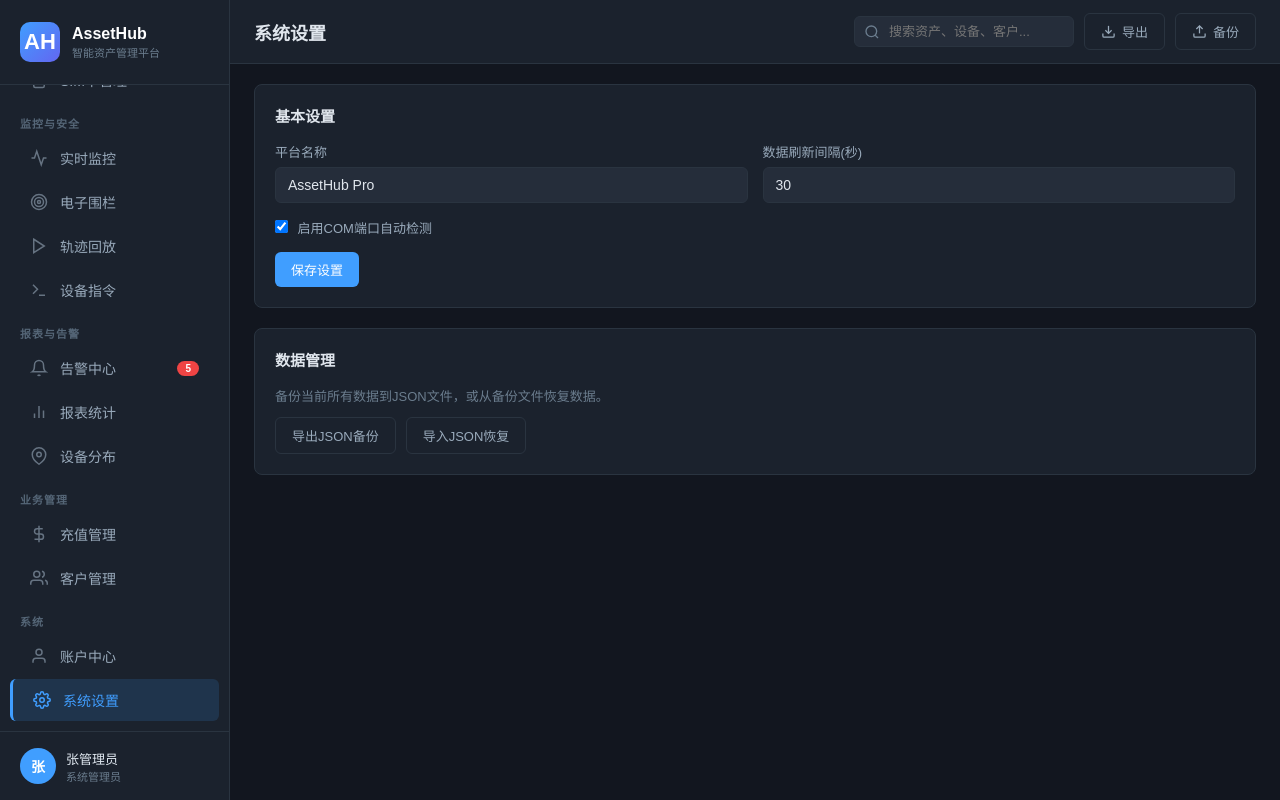
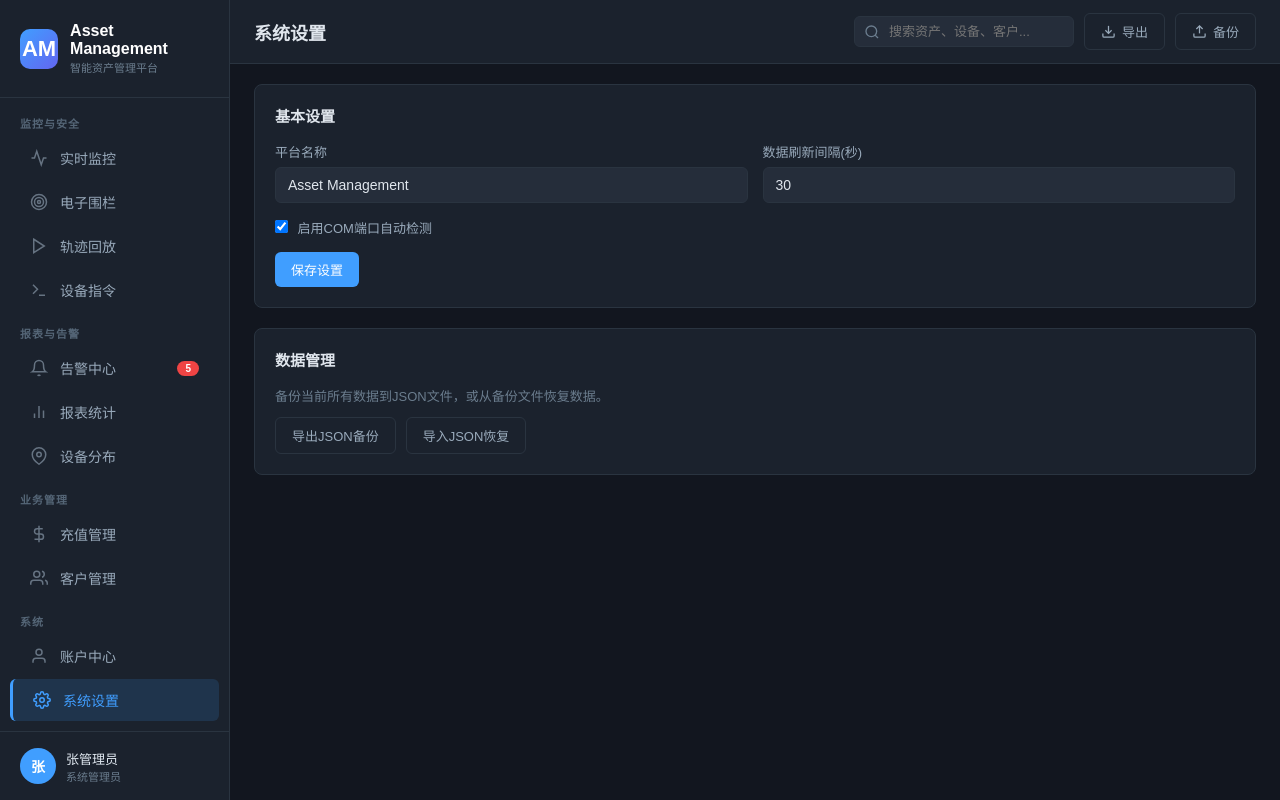
Before and after one commit to 1393443269/asset-management, a plain HTML site: page index.html in a window 1280 px wide. Both pictures are taken after a click on the button "系统设置". Drawn offline with nearby package versions, Linux system fonts and the light colour scheme.

Commit message:
rebrand: rename to Asset Management
- Update page title and logo from AssetHub to Asset Management
- Change logo icon from AH to AM
- Update all platformName defaults

```diff
--- a/app.js
+++ b/app.js
@@ -1,5 +1,5 @@
 /**
- * AssetHub Pro - 智能资产管理平台
+ * Asset Management - 智能资产管理平台
  * app.js - Application logic, data layer, and UI rendering
  */
 (function() {
@@ -67,7 +67,7 @@ const defaultData = {
     { id:'ch3', time:'2026-06-02 16:00', device:'GPS定位终端A01', comPort:'COM4', command:'LOCATE', result:'成功', response:'+LOC: 39.9219,116.4435' }
   ],
   settings: {
-    platformName: 'AssetHub Pro',
+    platformName: 'Asset Management',
     refreshInterval: 30,
     comDetect: true
   },
@@ -1652,13 +1652,13 @@ function changePassword() {
 // 20. SYSTEM SETTINGS
 // ============================================================
 function renderSettings() {
-  document.getElementById('setPlatformName').value = data.settings.platformName || 'AssetHub Pro';
+  document.getElementById('setPlatformName').value = data.settings.platformName || 'Asset Management';
   document.getElementById('setRefreshInterval').value = data.settings.refreshInterval || 30;
   document.getElementById('setComDetect').checked = data.settings.comDetect !== false;
 }
 
 function saveSettings() {
-  data.settings.platformName = document.getElementById('setPlatformName').value.trim() || 'AssetHub Pro';
+  data.settings.platformName = document.getElementById('setPlatformName').value.trim() || 'Asset Management';
   data.settings.refreshInterval = parseInt(document.getElementById('setRefreshInterval').value) || 30;
   data.settings.comDetect = document.getElementById('setComDetect').checked;
 
@@ -1784,7 +1784,7 @@ function restoreData(input) {
 function init() {
   loadData();
   // Apply settings
-  document.title = (data.settings.platformName || 'AssetHub Pro') + ' - 智能资产管理平台';
+  document.title = (data.settings.platformName || 'Asset Management') + ' - 智能资产管理平台';
 
   // Render initial page
   switchPage('dashboard');
--- a/index.html
+++ b/index.html
@@ -3,7 +3,7 @@
 <head>
 <meta charset="UTF-8">
 <meta name="viewport" content="width=device-width, initial-scale=1.0">
-<title>AssetHub Pro - 智能资产管理平台</title>
+<title>Asset Management - 智能资产管理平台</title>
 <link rel="stylesheet" href="https://unpkg.com/leaflet@1.9.4/dist/leaflet.css"/>
 <link rel="stylesheet" href="styles.css"/>
 </head>
@@ -12,8 +12,8 @@
   <!-- Sidebar -->
   <aside class="sidebar">
     <div class="logo">
-      <div class="icon">AH</div>
-      <div><h1>AssetHub</h1><span>智能资产管理平台</span></div>
+      <div class="icon">AM</div>
+      <div><h1>Asset Management</h1><span>智能资产管理平台</span></div>
     </div>
     <nav class="nav">
       <div class="nav-section">资产管理</div>
```
